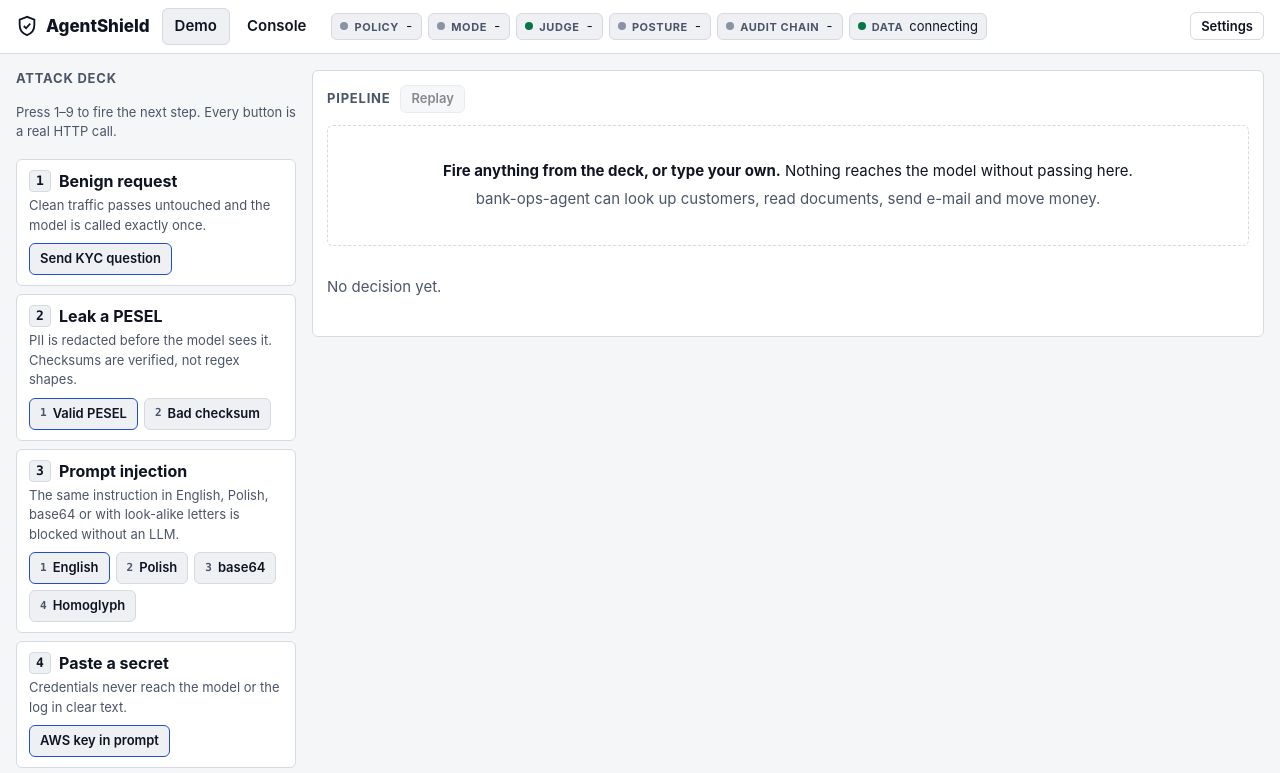
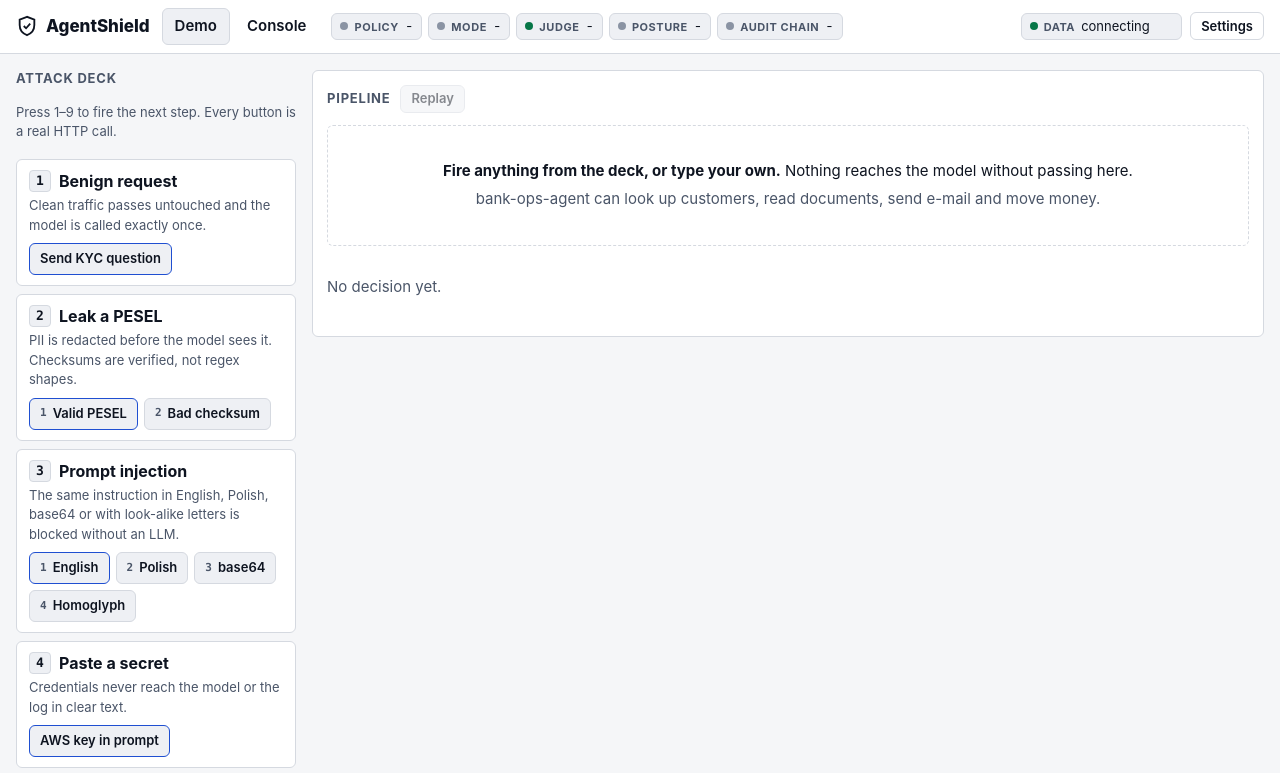
Before and after one commit to ivanshevchuk0/AgentShield, a website with bundled scripts: page frontend/app/index.html in a window 1280 px wide. Shown: the top 773 px of the page. Built offline with nearby package versions, Linux system fonts and the light colour scheme; files whose address does not match are found by name.

Commit message:
fix(ui): pin DATA lamp so the status bar stops jumping
Co-authored-by: Cursor <cursoragent@cursor.com>

```diff
--- a/frontend/app/components/statusbar.js
+++ b/frontend/app/components/statusbar.js
@@ -12,8 +12,8 @@ const BOOT = Date.now();
 const STALE_MS = 3000;
 const DISCONNECTED_MS = 15000;
 
-function Lamp({ tone, label, children, title }) {
-  return html`<div class=${'lamp tone-' + tone} title=${title || undefined}>
+function Lamp({ tone, label, children, title, className }) {
+  return html`<div class=${'lamp tone-' + tone + (className ? ' ' + className : '')} title=${title || undefined}>
     <span class="lamp-k">${label}</span><span class="lamp-v">${children}</span>
   </div>`;
 }
@@ -147,8 +147,8 @@ export function StatusBar() {
       </nav>
       <div class="lamps">
         <${Lamp} tone=${p ? (lr.status === 'rejected' ? 'bad' : 'ok') : 'off'} label="policy"
-          title=${p ? `version ${str(p.version)}, hash ${str(p.hash)}, last reload ${str(lr.status)}` : ''}>
-          ${p ? html`v${str(p.version)} <code class="mono">${shortHash(p.hash)}</code>${reloadAgo ? html` <span class="muted">· ${reloadAgo}</span>` : null}${lr.status === 'rejected' ? html` <strong>· edit rejected</strong>` : null}` : '-'}
+          title=${p ? `version ${str(p.version)}, hash ${str(p.hash)}, last reload ${str(lr.status)}${reloadAgo ? `, applied ${reloadAgo} ago` : ''}` : ''}>
+          ${p ? html`v${str(p.version)} <code class="mono">${shortHash(p.hash)}</code>${lr.status === 'rejected' ? html` <strong>· edit rejected</strong>` : null}` : '-'}
         <//>
         <${Lamp} tone=${p ? (p.mode === 'monitor' ? 'warn' : 'ok') : 'off'} label="mode">
           ${p ? `${str(p.mode)} · ${str(p.profile)}` : '-'}
@@ -159,9 +159,11 @@ export function StatusBar() {
         <//>
         <${Lamp} tone=${chainTone} label="audit chain">${chainText}<//>
         ${calls !== null ? html`<${Lamp} tone="neutral" label="model calls" title="Upstream model calls made by the gateway since start">${fmtInt(calls)}<//>` : null}
-        <${Lamp} tone=${liveTone} label="data" title=${c.lastError ? 'last error: ' + str(c.lastError) : ''}>${liveText}<//>
       </div>
-      <button type="button" class="btn small ghost" onClick=${() => setSettings(true)}>Settings</button>
+      <div class="topbar-end">
+        <${Lamp} className="lamp-data" tone=${liveTone} label="data" title=${c.lastError ? 'last error: ' + str(c.lastError) : ''}>${liveText}<//>
+        <button type="button" class="btn small ghost" onClick=${() => setSettings(true)}>Settings</button>
+      </div>
     </div>
     <${Banners} snap=${snap} age=${age} everOk=${everOk} />
     ${settings ? html`<${Settings} onClose=${() => setSettings(false)} />` : null}
--- a/frontend/app/styles.css
+++ b/frontend/app/styles.css
@@ -142,13 +142,21 @@ input.narrow { width: 8em; }
 }
 .tab.on { background: var(--surface-2); border-color: var(--line); }
 .pill { display: inline-block; min-width: 20px; padding: 0 6px; border-radius: 10px; background: var(--sev-approval); color: var(--surface); font-size: 12px; text-align: center; }
-.lamps { display: flex; flex-wrap: wrap; gap: 6px; flex: 1; min-width: 0; }
+/* Middle lamps may wrap; DATA sits in .topbar-end so it never jumps under POLICY. */
+.lamps { display: flex; flex-wrap: wrap; gap: 6px; flex: 1; min-width: 0; align-items: center; }
+.topbar-end {
+  display: flex; align-items: center; gap: 8px; flex: none; margin-left: auto;
+}
 .lamp {
   display: inline-flex; align-items: baseline; gap: 6px; padding: 3px 8px; border-radius: var(--radius);
-  border: 1px solid var(--line); background: var(--surface-2); font-size: 13px; max-width: 100%;
+  border: 1px solid var(--line); background: var(--surface-2); font-size: 13px;
+  flex: none; white-space: nowrap;
 }
 .lamp-k { font-size: 11px; font-weight: 700; text-transform: uppercase; letter-spacing: .05em; color: var(--muted); }
-.lamp-v { font-variant-numeric: tabular-nums; overflow-wrap: anywhere; }
+.lamp-v { font-variant-numeric: tabular-nums; white-space: nowrap; }
+/* Stable slot: ticking age string must not reflow the chip. */
+.lamp.lamp-data { min-width: 9.75rem; }
+.lamp.lamp-data .lamp-v { display: inline-block; min-width: 5.75rem; }
 .lamp::before { content: ""; width: 8px; height: 8px; border-radius: 50%; background: var(--off); align-self: center; flex: none; }
 .lamp.tone-ok::before { background: var(--sev-allow); }
 .lamp.tone-warn::before { background: var(--sev-redact); }
@@ -423,6 +431,7 @@ textarea.yaml { font-family: var(--mono); font-size: 13px; line-height: 1.5; min
   .demo { grid-template-columns: minmax(0, 1fr); }
   .rail { display: flex; }
   .lamps { flex-basis: 100%; order: 3; }
+  .topbar-end { order: 4; margin-left: 0; width: 100%; justify-content: flex-end; }
   .verdict-line { font-size: 17px; }
   .stamp-label { font-size: 18px; }
   .shead { display: none; }
```
